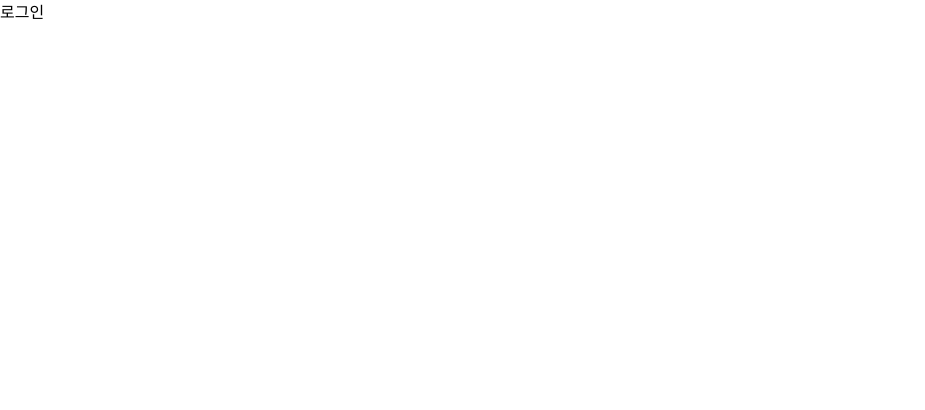
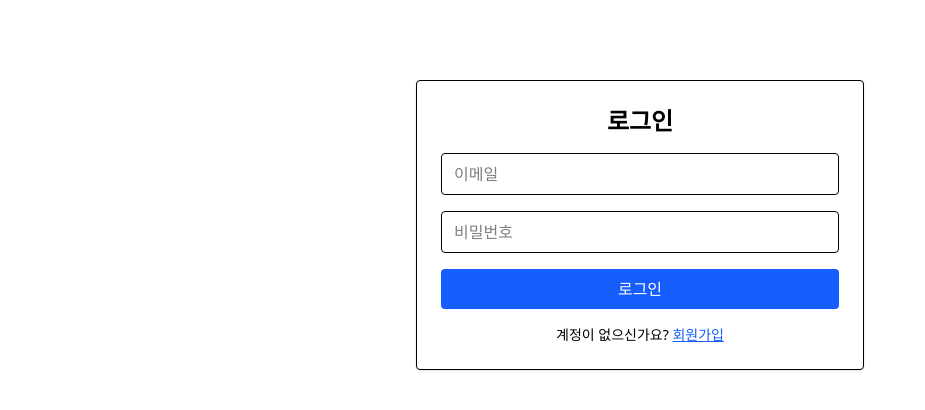
Before and after one commit to helloitsluta/community-app, a React (Vite) app: page /login in a window 1280 px wide. Shown: the top 410 px of the page, without its empty margins (0-925 px from the left). Built offline with nearby package versions, Linux system fonts and the light colour scheme; no server answers.

Commit message:
feat: add login and signup page with Firebase Auth

```diff
--- a/src/App.tsx
+++ b/src/App.tsx
@@ -1,12 +1,13 @@
 import { BrowserRouter, Routes, Route } from "react-router-dom"
 import CounterPage from "./pages/CounterPage"
+import LoginPage from "./pages/LoginPage"
 
 function App() {
   return (
     <BrowserRouter>
       <Routes>
         <Route path="/" element={<div>홈</div>} />
-        <Route path="/login" element={<div>로그인</div>} />
+        <Route path="/login" element={<LoginPage />} />
         <Route path="/counter" element={<CounterPage />} />
       </Routes>
     </BrowserRouter>
--- /dev/null
+++ b/src/pages/LoginPage.tsx
@@ -0,0 +1,74 @@
+import { useState } from "react"
+import {
+  signInWithEmailAndPassword,
+  createUserWithEmailAndPassword,
+} from "firebase/auth"
+import { auth } from "../firebase"
+
+function LoginPage() {
+  const [email, setEmail] = useState("")
+  const [password, setPassword] = useState("")
+  const [isRegister, setIsRegister] = useState(false)
+
+  const handleSubmit = async (e: React.FormEvent) => {
+    e.preventDefault()
+    try {
+      if (isRegister) {
+        await createUserWithEmailAndPassword(auth, email, password)
+        alert("회원가입 성공!")
+      } else {
+        await signInWithEmailAndPassword(auth, email, password)
+        alert("로그인 성공!")
+      }
+    } catch (err: unknown) {
+      if (err instanceof Error) {
+        alert(err.message)
+      } else {
+        alert("알 수 없는 오류가 발생했습니다.")
+      }
+    }
+  }
+
+  return (
+    <div className="max-w-md mx-auto mt-20 p-6 border rounded shadow">
+      <h2 className="text-2xl font-bold mb-4 text-center">
+        {isRegister ? "회원가입" : "로그인"}
+      </h2>
+      <form onSubmit={handleSubmit} className="space-y-4">
+        <input
+          type="email"
+          placeholder="이메일"
+          value={email}
+          onChange={(e) => setEmail(e.target.value)}
+          required
+          className="w-full px-3 py-2 border rounded"
+        />
+        <input
+          type="password"
+          placeholder="비밀번호"
+          value={password}
+          onChange={(e) => setPassword(e.target.value)}
+          required
+          className="w-full px-3 py-2 border rounded"
+        />
+        <button
+          type="submit"
+          className="w-full bg-blue-600 text-white py-2 rounded hover:bg-blue-700"
+        >
+          {isRegister ? "회원가입" : "로그인"}
+        </button>
+      </form>
+      <p className="text-sm text-center mt-4">
+        {isRegister ? "이미 계정이 있으신가요?" : "계정이 없으신가요?"}{" "}
+        <button
+          onClick={() => setIsRegister(!isRegister)}
+          className="text-blue-600 underline"
+        >
+          {isRegister ? "로그인" : "회원가입"}
+        </button>
+      </p>
+    </div>
+  )
+}
+
+export default LoginPage
```
